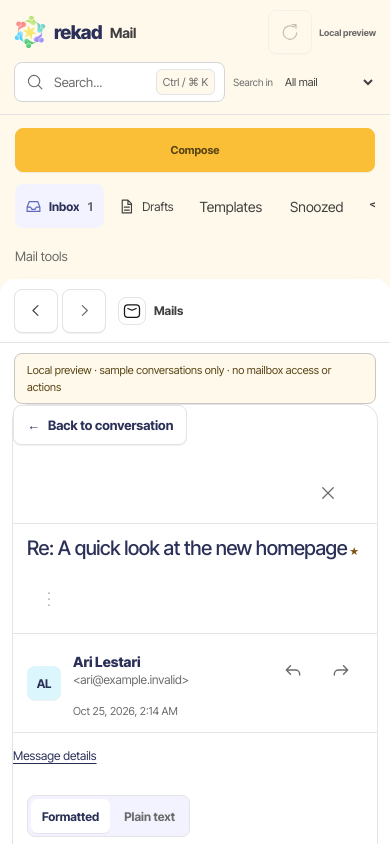
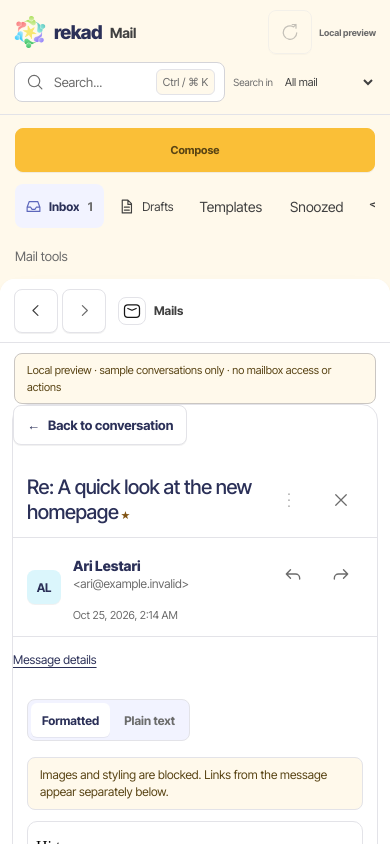
Before and after one commit to rekad-dev/webmail-client, a Next.js app: page /local-preview in a window 390 px wide. Both pictures are taken after a click on the button 195 px from the left and 544 px from the top of the page. Shown: the top 844 px of the page. Built offline with nearby package versions, Linux system fonts and the light colour scheme.

Commit message:
Keep message actions beside the subject on small screens

```diff
--- a/app/inbox-client.tsx
+++ b/app/inbox-client.tsx
@@ -586,10 +586,6 @@ function MessageDetailView({
       {backButton}
 
       <article className="message-detail-paper">
-        <div className="reference-message-tools" aria-label="Message tools">
-          <span className="reference-message-tools-spacer" />
-          <button type="button" aria-label="Close message" onClick={onClose}><MailIcon name="close" size={18} /></button>
-        </div>
         <header className="message-detail-header">
           <div className="message-detail-top">
             <div className="message-detail-title-group">
@@ -697,6 +693,7 @@ function MessageDetailView({
               </div>
             </div>
             </details>
+            <button className="icon-button" type="button" aria-label="Close message" onClick={onClose}><MailIcon name="close" size={18} /></button>
           </div>
           <div className="message-detail-sender-row">
             <span className={`message-avatar avatar-tone-${avatarTone(detail)}`} aria-hidden="true">
--- a/app/reference-ui.css
+++ b/app/reference-ui.css
@@ -1160,6 +1160,9 @@ input[type="checkbox"]:disabled { cursor: default; opacity: .45; }
 /* Keep the inbox compact and reserve the reading pane for an opened message. */
 .mail-workspace:not(.has-open-message) { grid-template-columns: minmax(0, 1fr); }
 .mail-workspace:not(.has-open-message) .reading-pane { display: none; }
+.message-detail-top { flex-wrap: nowrap; gap: 8px; }
+.message-detail-title-group { flex: 1 1 0; overflow-wrap: anywhere; }
+.reference-message-actions { flex: none; }
 .conversation-pane .conversation-list-item {
   height: 6rem;
   min-height: 6rem;
```
